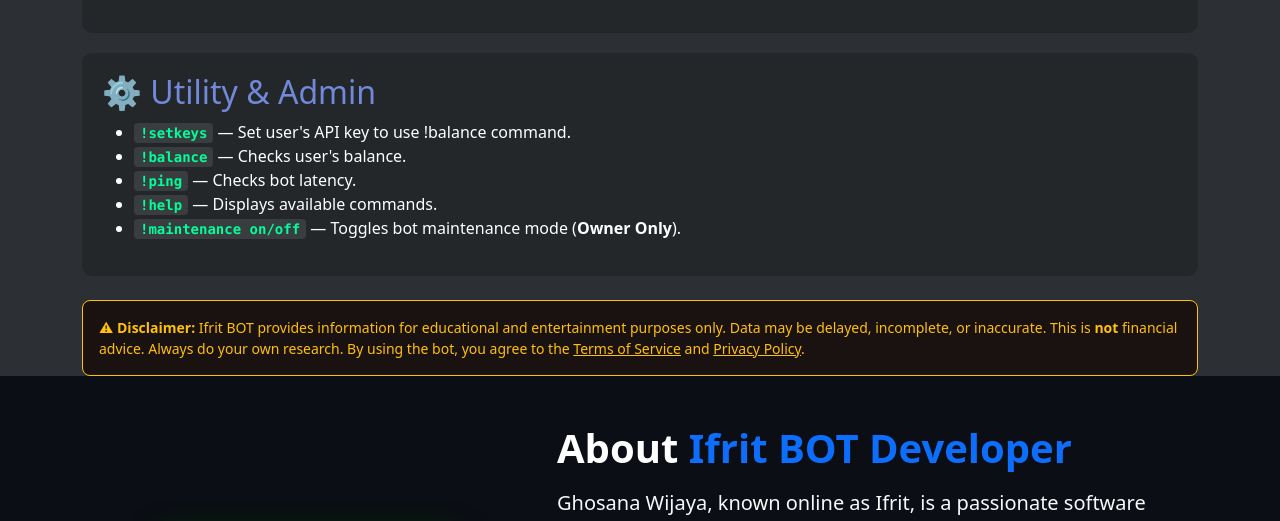
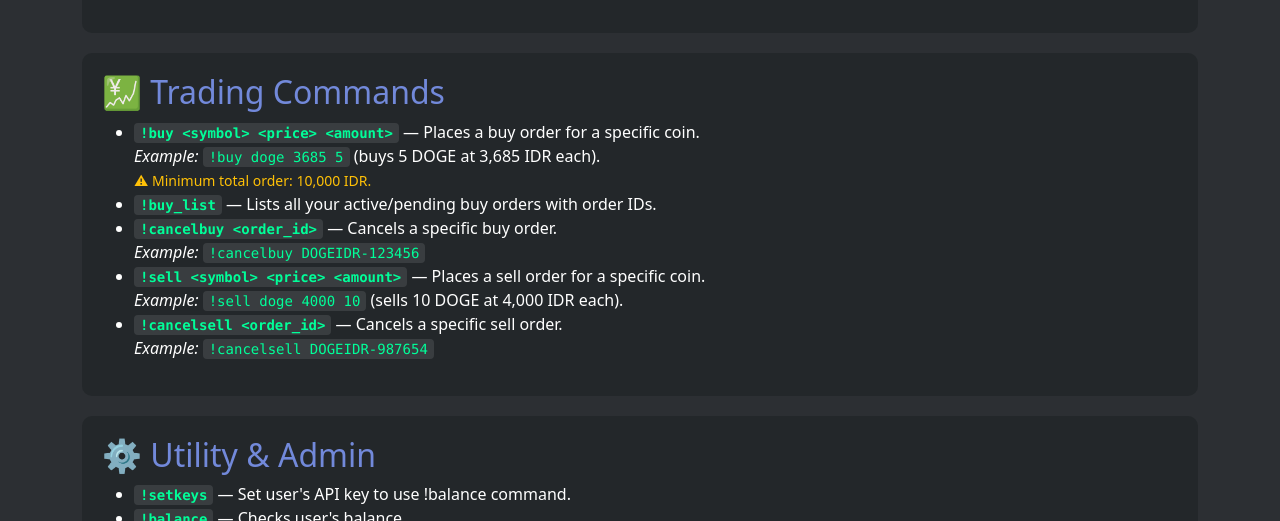
Before and after one commit to Ifrit42/ifrit-bot, a plain HTML site: page docs.html in a window 1280 px wide. Shown: the part 874-1395 px from the top of the page. Drawn offline with nearby package versions, Linux system fonts and the light colour scheme.

Commit message:
Update docs.html

```diff
--- a/docs.html
+++ b/docs.html
@@ -153,6 +153,32 @@
     </div>
 
     <div class="command-section fade-in">
+  <h2>💹 Trading Commands</h2>
+  <ul>
+    <li>
+      <b><code>!buy &lt;symbol&gt; &lt;price&gt; &lt;amount&gt;</code></b> — Places a buy order for a specific coin.
+      <br><i>Example:</i> <code>!buy doge 3685 5</code> (buys 5 DOGE at 3,685 IDR each).
+      <br><small class="text-warning">⚠ Minimum total order: 10,000 IDR.</small>
+    </li>
+    <li>
+      <b><code>!buy_list</code></b> — Lists all your active/pending buy orders with order IDs.
+    </li>
+    <li>
+      <b><code>!cancelbuy &lt;order_id&gt;</code></b> — Cancels a specific buy order.
+      <br><i>Example:</i> <code>!cancelbuy DOGEIDR-123456</code>
+    </li>
+    <li>
+      <b><code>!sell &lt;symbol&gt; &lt;price&gt; &lt;amount&gt;</code></b> — Places a sell order for a specific coin.
+      <br><i>Example:</i> <code>!sell doge 4000 10</code> (sells 10 DOGE at 4,000 IDR each).
+    </li>
+    <li>
+      <b><code>!cancelsell &lt;order_id&gt;</code></b> — Cancels a specific sell order.
+      <br><i>Example:</i> <code>!cancelsell DOGEIDR-987654</code>
+    </li>
+  </ul>
+</div>
+
+    <div class="command-section fade-in">
       <h2>⚙️ Utility & Admin</h2>
       <ul>
         <li><b><code>!setkeys</code></b> — Set user's API key to use !balance command.</li>
```
